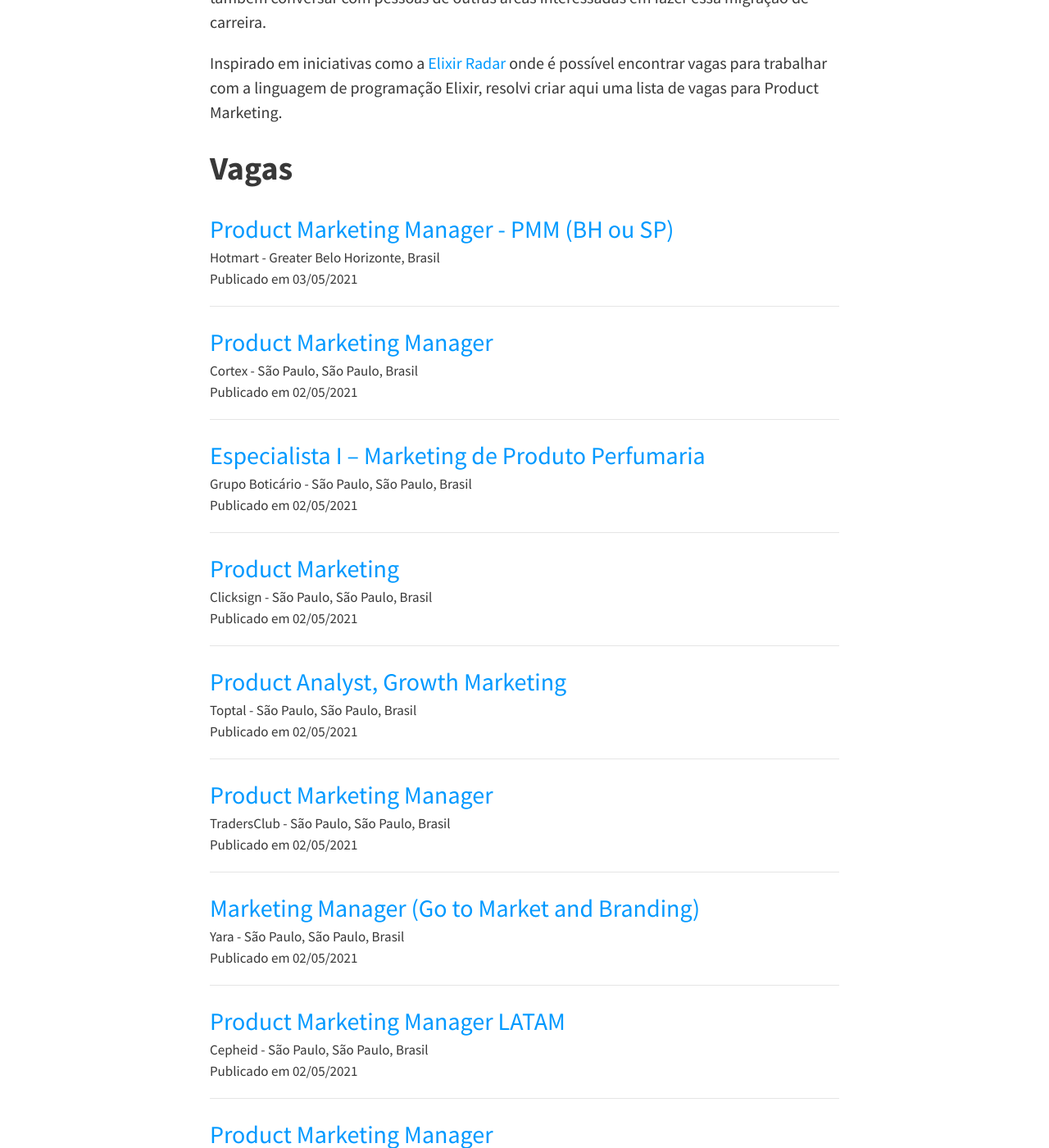
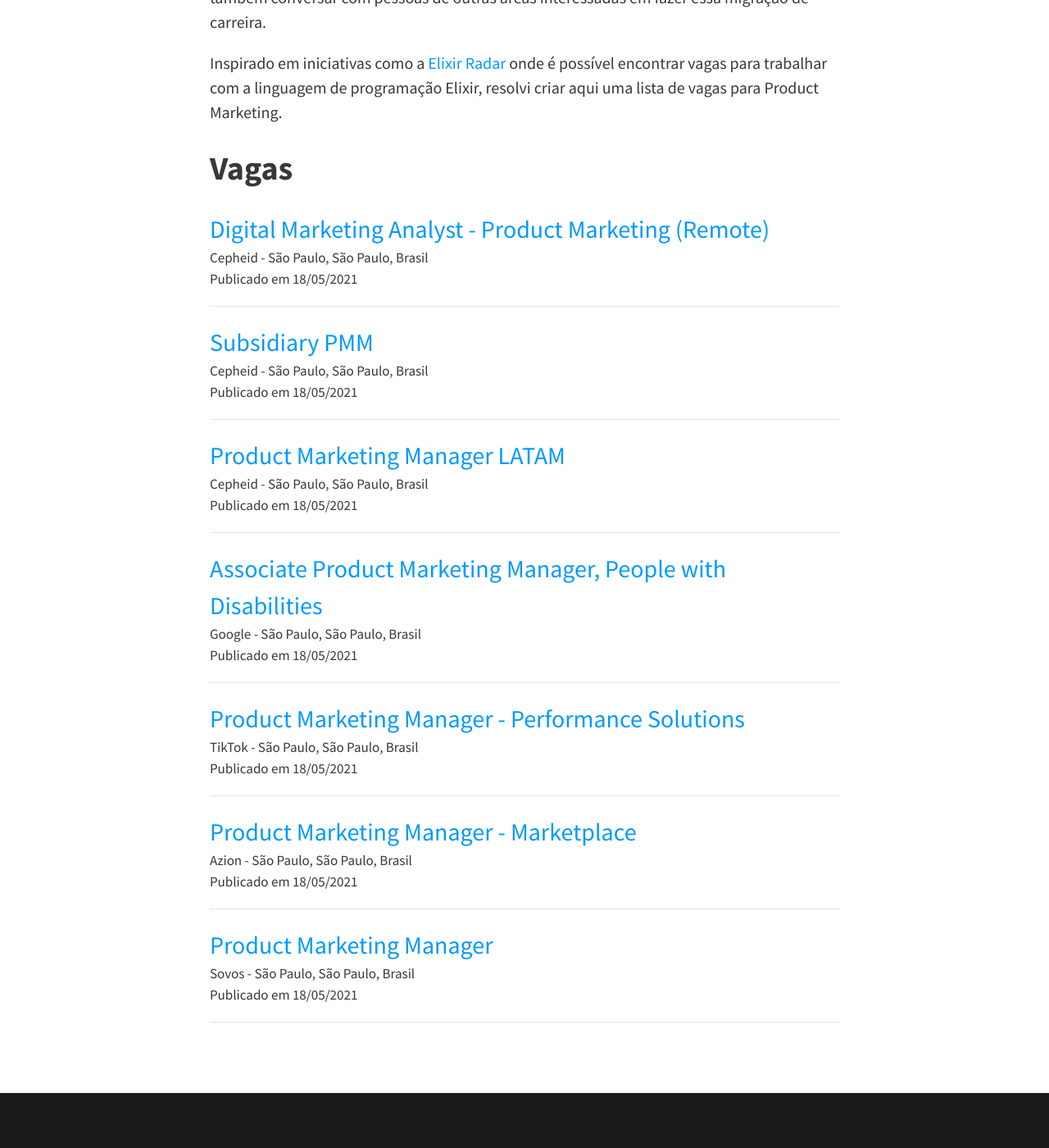
Before and after one commit to felipecbarbosa/felipecbarbosa.github.io, a Jekyll site: the page built from product-marketing/vagas.md, in a window 1280 px wide and 1400 px high, scrolled down 953 px. Shown: the whole window at 82% size. Built offline with Jekyll 4.4.1, drawn with Linux system fonts in a browser that asks for light colours; nearby versions of some CDN libraries; comment, search, counter and statistics services are not loaded; some of the changed text lies outside the part shown.

Commit message:
Added new jobs

```diff
--- a/_data/job.json
+++ b/_data/job.json
@@ -1,79 +1,51 @@
 [
     {
-        "url": "https://www.linkedin.com/jobs/view/2482213894/",
-        "title": "Product Marketing Manager - PMM (BH ou SP)",
-        "location": "Hotmart - Greater Belo Horizonte, Brasil",
-        "date": "Publicado em 03/05/2021",
-        "track": "hotmart"
+        "url": "https://jobs.lever.co/rockcontent/4ab3a529-574f-45dc-9055-56e0c485eb39",
+        "title": "Digital Marketing Analyst - Product Marketing (Remote)",
+        "location": "Cepheid - São Paulo, São Paulo, Brasil",
+        "date": "Publicado em 18/05/2021",
+        "track": "rockcontent"
     },
     {
-        "url": "https://www.linkedin.com/jobs/view/2516197152",
-        "title": "Product Marketing Manager",
-        "location": "Cortex - São Paulo, São Paulo, Brasil",
-        "date": "Publicado em 02/05/2021",
-        "track": "cortex"
+        "url": "https://www.linkedin.com/jobs/view/2529956749/",
+        "title": "Subsidiary PMM",
+        "location": "Cepheid - São Paulo, São Paulo, Brasil",
+        "date": "Publicado em 18/05/2021",
+        "track": "microsoft"
     },
     {
-        "url": "https://www.linkedin.com/jobs/view/2484064117/",
-        "title": "Especialista I – Marketing de Produto Perfumaria",
-        "location": "Grupo Boticário - São Paulo, São Paulo, Brasil",
-        "date": "Publicado em 02/05/2021",
-        "track": "grupo-boticario"
-    },
-    {
-        "url": "https://www.linkedin.com/jobs/view/2520261490/",
-        "title": "Product Marketing",
-        "location": "Clicksign - São Paulo, São Paulo, Brasil",
-        "date": "Publicado em 02/05/2021",
-        "track": "clicksign"
-    },
-    {
-        "url": "https://www.linkedin.com/jobs/view/2498221560/",
-        "title": "Product Analyst, Growth Marketing",
-        "location": "Toptal - São Paulo, São Paulo, Brasil",
-        "date": "Publicado em 02/05/2021",
-        "track": "toptal"
-    },
-    {
-        "url": "https://www.linkedin.com/jobs/view/2508624134/",
-        "title": "Product Marketing Manager",
-        "location": "TradersClub - São Paulo, São Paulo, Brasil",
-        "date": "Publicado em 02/05/2021",
-        "track": "tradersclub"
-    },
-    {
-        "url": "https://www.linkedin.com/jobs/view/2498008961/",
-        "title": "Marketing Manager (Go to Market and Branding)",
-        "location": "Yara - São Paulo, São Paulo, Brasil",
-        "date": "Publicado em 02/05/2021",
-        "track": "yara"
-    },
-    {
-        "url": "https://www.linkedin.com/jobs/view/2500139734/",
+        "url": "https://www.linkedin.com/jobs/view/2544706113/",
         "title": "Product Marketing Manager LATAM",
         "location": "Cepheid - São Paulo, São Paulo, Brasil",
-        "date": "Publicado em 02/05/2021",
+        "date": "Publicado em 18/05/2021",
         "track": "cepheid"
     },
     {
-        "url": "https://www.linkedin.com/jobs/view/2483706163/",
-        "title": "Product Marketing Manager",
-        "location": "Robert half - São Paulo, São Paulo, Brasil",
-        "date": "Publicado em 02/05/2021",
-        "track": "robert-half"
+        "url": "https://www.linkedin.com/jobs/view/2529977302/",
+        "title": "Associate Product Marketing Manager, People with Disabilities",
+        "location": "Google - São Paulo, São Paulo, Brasil",
+        "date": "Publicado em 18/05/2021",
+        "track": "google"
     },
     {
-        "url": "https://www.linkedin.com/jobs/view/2452368239/",
-        "title": "Senior Product Marketing Manager - CDN",
+        "url": "https://www.linkedin.com/jobs/view/2517733484/",
+        "title": "Product Marketing Manager - Performance Solutions",
+        "location": "TikTok - São Paulo, São Paulo, Brasil",
+        "date": "Publicado em 18/05/2021",
+        "track": "tiktok"
+    },
+    {
+        "url": "https://www.linkedin.com/jobs/view/2555417736/",
+        "title": "Product Marketing Manager - Marketplace",
         "location": "Azion - São Paulo, São Paulo, Brasil",
-        "date": "Publicado em 02/05/2021",
+        "date": "Publicado em 18/05/2021",
         "track": "azion"
     },
     {
-        "url": "https://www.linkedin.com/jobs/view/2514223695/",
+        "url": "https://www.linkedin.com/jobs/view/2549172847/",
         "title": "Product Marketing Manager",
-        "location": "Logitech - São Paulo, São Paulo, Brasil",
-        "date": "Publicado em 02/05/2021",
-        "track": "logitech"
+        "location": "Sovos - São Paulo, São Paulo, Brasil",
+        "date": "Publicado em 18/05/2021",
+        "track": "sovos"
     }
 ]
```
